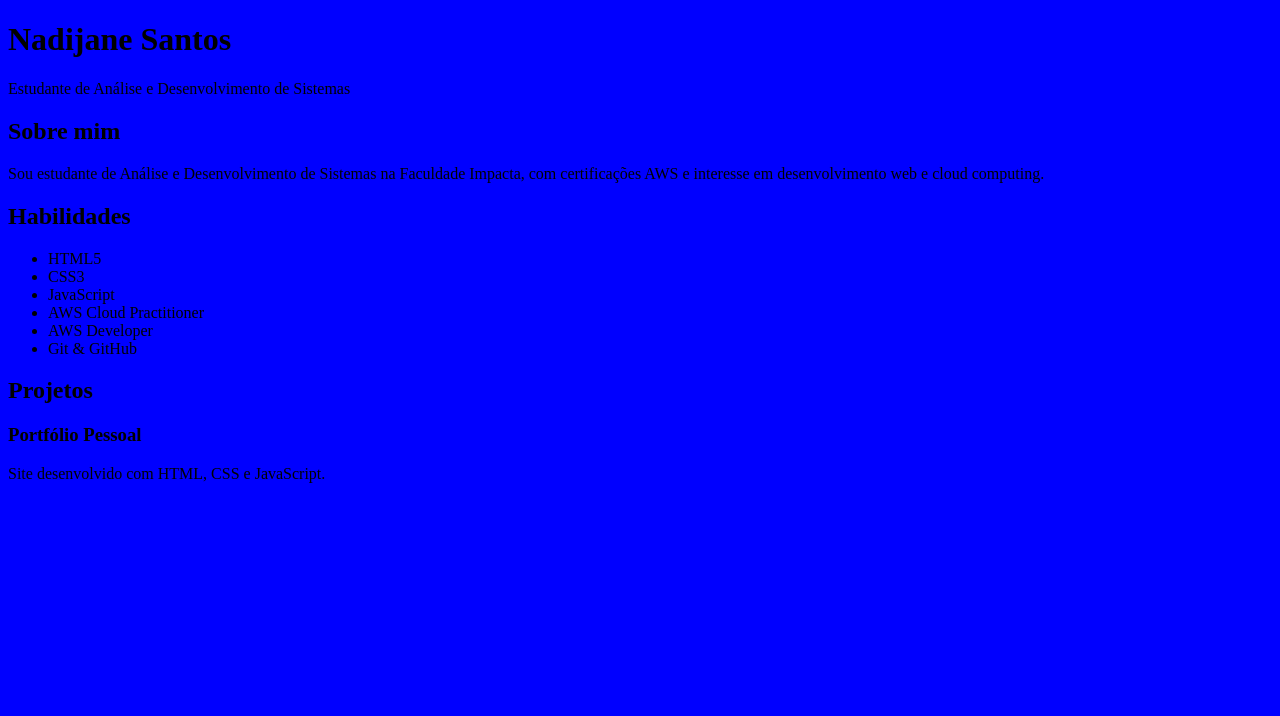
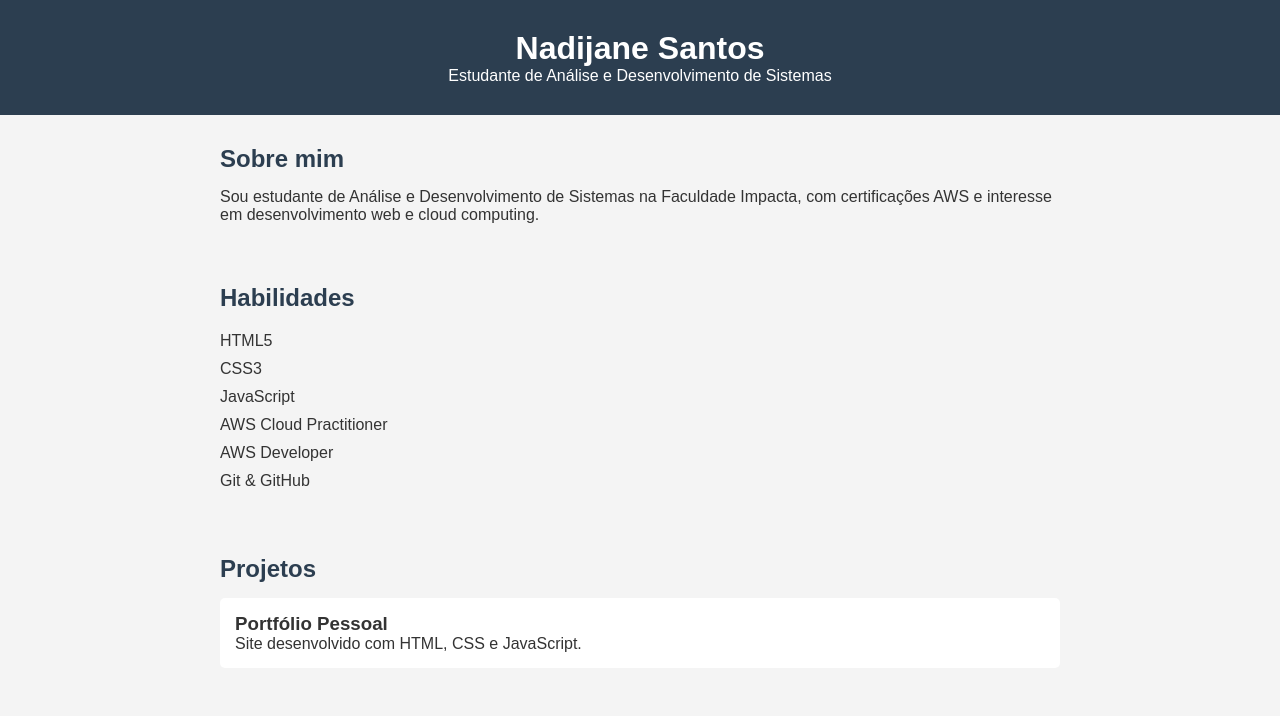
Before and after one commit to Nadi0301/portifolio, a plain HTML site: page index.html in a window 1280 px wide. Drawn offline with Linux system fonts and the light colour scheme.

Commit message:
Update style.css

```diff
--- a/style.css
+++ b/style.css
@@ -1,3 +1,57 @@
-body{
-    background-color: blue;
+* {
+  margin: 0;
+  padding: 0;
+  box-sizing: border-box;
+  font-family: Arial, Helvetica, sans-serif;
 }
+
+body {
+  background-color: #f4f4f4;
+  color: #333;
+}
+
+header {
+  background-color: #2c3e50;
+  color: white;
+  padding: 30px;
+  text-align: center;
+}
+
+section {
+  padding: 30px;
+  max-width: 900px;
+  margin: auto;
+}
+
+h2 {
+  margin-bottom: 15px;
+  color: #2c3e50;
+}
+
+ul {
+  list-style: none;
+}
+
+ul li {
+  padding: 5px 0;
+}
+
+.projeto {
+  background: white;
+  padding: 15px;
+  margin-bottom: 15px;
+  border-radius: 5px;
+}
+
+.projeto a {
+  color: #2980b9;
+  text-decoration: none;
+}
+
+footer {
+  background-color: #2c3e50;
+  color: white;
+  text-align: center;
+  padding: 15px;
+  margin-top: 20px;
+}
```
